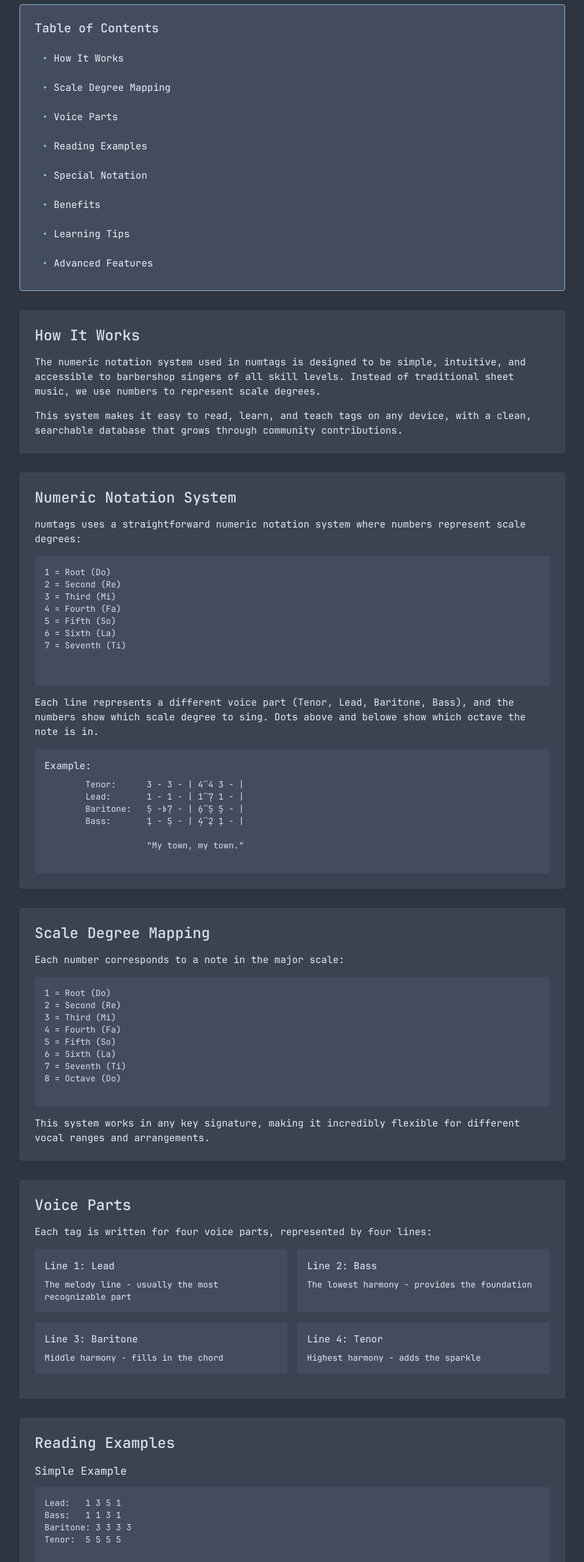
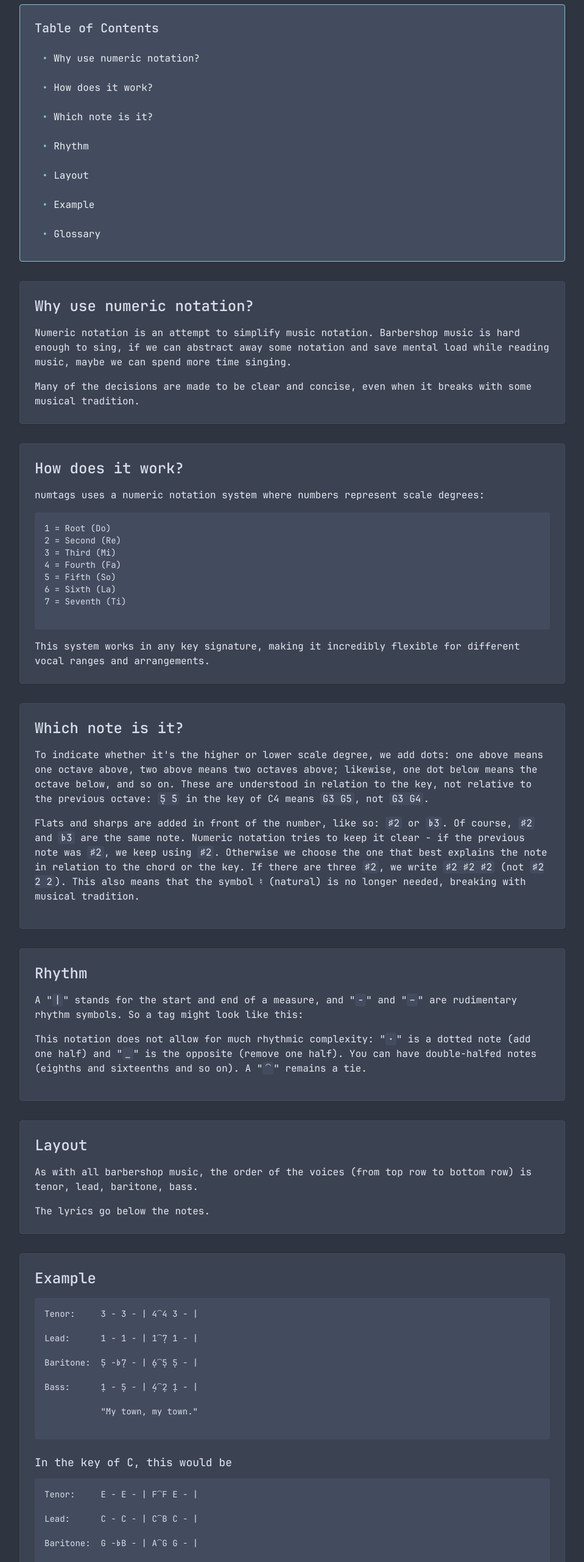
Before and after one commit to bumbleblue/numtags, a SvelteKit app: page /notation in a window 1280 px wide. Shown: the part 234-2795 px from the top of the page at 61% size, without its empty margins (160-1119 px from the left). Built offline with nearby package versions, Linux system fonts and the light colour scheme.

Commit message:
New content for Notation page

```diff
--- a/src/routes/notation/+page.svelte
+++ b/src/routes/notation/+page.svelte
@@ -30,87 +30,46 @@
       Table of Contents
     </h2>
     <nav class="space-y-2">
+      <a href="#why-numeric" class="block text-nord-6 hover:text-nord-8 hover:bg-nord-1 px-3 py-2 rounded transition-all duration-200">
+        <span class="text-nord-8">•</span> Why use numeric notation?
+      </a>
       <a href="#how-it-works" class="block text-nord-6 hover:text-nord-8 hover:bg-nord-1 px-3 py-2 rounded transition-all duration-200">
-        <span class="text-nord-8">•</span> How It Works
+        <span class="text-nord-8">•</span> How does it work?
       </a>
-      <a href="#scale-degrees" class="block text-nord-6 hover:text-nord-8 hover:bg-nord-1 px-3 py-2 rounded transition-all duration-200">
-        <span class="text-nord-8">•</span> Scale Degree Mapping
+      <a href="#which-note" class="block text-nord-6 hover:text-nord-8 hover:bg-nord-1 px-3 py-2 rounded transition-all duration-200">
+        <span class="text-nord-8">•</span> Which note is it?
       </a>
-      <a href="#voice-parts" class="block text-nord-6 hover:text-nord-8 hover:bg-nord-1 px-3 py-2 rounded transition-all duration-200">
-        <span class="text-nord-8">•</span> Voice Parts
+      <a href="#rhythm" class="block text-nord-6 hover:text-nord-8 hover:bg-nord-1 px-3 py-2 rounded transition-all duration-200">
+        <span class="text-nord-8">•</span> Rhythm
       </a>
-      <a href="#reading-examples" class="block text-nord-6 hover:text-nord-8 hover:bg-nord-1 px-3 py-2 rounded transition-all duration-200">
-        <span class="text-nord-8">•</span> Reading Examples
+      <a href="#layout" class="block text-nord-6 hover:text-nord-8 hover:bg-nord-1 px-3 py-2 rounded transition-all duration-200">
+        <span class="text-nord-8">•</span> Layout
       </a>
-      <a href="#special-notation" class="block text-nord-6 hover:text-nord-8 hover:bg-nord-1 px-3 py-2 rounded transition-all duration-200">
-        <span class="text-nord-8">•</span> Special Notation
+      <a href="#example" class="block text-nord-6 hover:text-nord-8 hover:bg-nord-1 px-3 py-2 rounded transition-all duration-200">
+        <span class="text-nord-8">•</span> Example
       </a>
-      <a href="#benefits" class="block text-nord-6 hover:text-nord-8 hover:bg-nord-1 px-3 py-2 rounded transition-all duration-200">
-        <span class="text-nord-8">•</span> Benefits
-      </a>
-      <a href="#learning-tips" class="block text-nord-6 hover:text-nord-8 hover:bg-nord-1 px-3 py-2 rounded transition-all duration-200">
-        <span class="text-nord-8">•</span> Learning Tips
-      </a>
-      <a href="#advanced-features" class="block text-nord-6 hover:text-nord-8 hover:bg-nord-1 px-3 py-2 rounded transition-all duration-200">
-        <span class="text-nord-8">•</span> Advanced Features
+      <a href="#glossary" class="block text-nord-6 hover:text-nord-8 hover:bg-nord-1 px-3 py-2 rounded transition-all duration-200">
+        <span class="text-nord-8">•</span> Glossary
       </a>
     </nav>
   </div>
 
-  <!-- How It Works -->
-  <div id="how-it-works" class="card-bg rounded shadow-sm border p-6">
-    <h2 class="text-2xl font-semibold text-nord-4 mb-4">How It Works</h2>
+  <!-- Why use numeric notation? -->
+  <div id="why-numeric" class="card-bg rounded shadow-sm border p-6">
+    <h2 class="text-2xl font-semibold text-nord-4 mb-4">Why use numeric notation?</h2>
     <p class="text-nord-5 mb-4">
-      The numeric notation system used in numtags is designed to be simple, intuitive, and accessible to barbershop singers of all skill levels. Instead of traditional sheet music, we use numbers to represent scale degrees.
+      Numeric notation is an attempt to simplify music notation. Barbershop music is hard enough to sing, if we can abstract away some notation and save mental load while reading music, maybe we can spend more time singing.
     </p>
     <p class="text-nord-5">
-      This system makes it easy to read, learn, and teach tags on any device, with a clean, searchable database that grows through community contributions.
+      Many of the decisions are made to be clear and concise, even when it breaks with some musical tradition.
     </p>
   </div>
 
-
-
-  <!-- Numeric Notation -->
-  <div id="numeric-notation" class="card-bg rounded shadow-sm border p-6">
-    <h2 class="text-2xl font-semibold text-nord-4 mb-4">Numeric Notation System</h2>
+  <!-- How does it work? -->
+  <div id="how-it-works" class="card-bg rounded shadow-sm border p-6">
+    <h2 class="text-2xl font-semibold text-nord-4 mb-4">How does it work?</h2>
     <p class="text-nord-5 mb-4">
-      numtags uses a straightforward numeric notation system where numbers represent scale degrees:    </p>
-
-    <div class="bg-nord-2 rounded p-4 mb-4">
-      <pre class="tag-notation text-sm">
-1 = Root (Do)
-2 = Second (Re)
-3 = Third (Mi)
-4 = Fourth (Fa)
-5 = Fifth (So)
-6 = Sixth (La)
-7 = Seventh (Ti)
-
-      </pre>
-    </div>
-
-    <p class="text-nord-5 mb-4">
-      Each line represents a different voice part (Tenor, Lead, Baritone, Bass), and the numbers show which scale degree to sing. Dots above and belowe show which octave the note is in.
-    </p>
-
-    <div class="bg-nord-2 rounded p-4">
-      <h3 class="font-medium text-nord-4 mb-2">Example:</h3>
-      <pre class="tag-notation text-sm">
-        Tenor:      3 - 3 - | 4⁀4 3 - |
-        Lead:       1 - 1 - | 1⁀7̣ 1 - |
-        Baritone:   5̣ -♭7̣ - | 6̣⁀5̣ 5̣ - |
-        Bass:       1̣ - 5̣ - | 4̣⁀2̣ 1̣ - |
-
-                    "My town, my town."
-      </pre>
-    </div>
-  </div>
-
-  <!-- Scale Degree Mapping -->
-  <div id="scale-degrees" class="card-bg rounded shadow-sm border p-6">
-    <h2 class="text-2xl font-semibold text-nord-4 mb-4">Scale Degree Mapping</h2>
-    <p class="text-nord-5 mb-4">
-      Each number corresponds to a note in the major scale:
+      numtags uses a numeric notation system where numbers represent scale degrees:
     </p>
 
     <div class="bg-nord-2 rounded p-4 mb-4">
@@ -122,7 +81,6 @@
 5 = Fifth (So)
 6 = Sixth (La)
 7 = Seventh (Ti)
-8 = Octave (Do)
       </pre>
     </div>
 
@@ -131,236 +89,147 @@
     </p>
   </div>
 
-  <!-- Voice Parts -->
-  <div id="voice-parts" class="card-bg rounded shadow-sm border p-6">
-    <h2 class="text-2xl font-semibold text-nord-4 mb-4">Voice Parts</h2>
+
+  <!-- Which note is it? -->
+  <div id="which-note" class="card-bg rounded shadow-sm border p-6">
+    <h2 class="text-2xl font-semibold text-nord-4 mb-4">Which note is it?</h2>
     <p class="text-nord-5 mb-4">
-      Each tag is written for four voice parts, represented by four lines:
+      To indicate whether it's the higher or lower scale degree, we add dots: one above means one octave above, two above means two octaves above; likewise, one dot below means the octave below, and so on. These are understood in relation to the key, not relative to the previous octave: <code class="bg-nord-2 px-1 rounded">5̣ 5̇</code> in the key of C4 means <code class="bg-nord-2 px-1 rounded">G3 G5</code>, not <code class="bg-nord-2 px-1 rounded">G3 G4</code>.
     </p>
-
-    <div class="grid grid-cols-1 md:grid-cols-2 gap-4 mb-4">
-      <div class="bg-nord-2 rounded p-4">
-        <h3 class="font-medium text-nord-4 mb-2">Line 1: Lead</h3>
-        <p class="text-nord-5 text-sm">The melody line - usually the most recognizable part</p>
-      </div>
-      <div class="bg-nord-2 rounded p-4">
-        <h3 class="font-medium text-nord-4 mb-2">Line 2: Bass</h3>
-        <p class="text-nord-5 text-sm">The lowest harmony - provides the foundation</p>
-      </div>
-      <div class="bg-nord-2 rounded p-4">
-        <h3 class="font-medium text-nord-4 mb-2">Line 3: Baritone</h3>
-        <p class="text-nord-5 text-sm">Middle harmony - fills in the chord</p>
-      </div>
-      <div class="bg-nord-2 rounded p-4">
-        <h3 class="font-medium text-nord-4 mb-2">Line 4: Tenor</h3>
-        <p class="text-nord-5 text-sm">Highest harmony - adds the sparkle</p>
-      </div>
-    </div>
+    <p class="text-nord-5 mb-4">
+      Flats and sharps are added in front of the number, like so: <code class="bg-nord-2 px-1 rounded">♯2</code> or <code class="bg-nord-2 px-1 rounded">♭3</code>. Of course, <code class="bg-nord-2 px-1 rounded">♯2</code> and <code class="bg-nord-2 px-1 rounded">♭3</code> are the same note. Numeric notation tries to keep it clear - if the previous note was <code class="bg-nord-2 px-1 rounded">♯2</code>, we keep using <code class="bg-nord-2 px-1 rounded">♯2</code>. Otherwise we choose the one that best explains the note in relation to the chord or the key. If there are three <code class="bg-nord-2 px-1 rounded">♯2</code>, we write <code class="bg-nord-2 px-1 rounded">♯2 ♯2 ♯2</code> (not <code class="bg-nord-2 px-1 rounded">♯2 2 2</code>). This also means that the symbol ♮ (natural) is no longer needed, breaking with musical tradition.
+    </p>
   </div>
 
-  <!-- Reading Examples -->
-  <div id="reading-examples" class="card-bg rounded shadow-sm border p-6">
-    <h2 class="text-2xl font-semibold text-nord-4 mb-4">Reading Examples</h2>
+  <!-- Rhythm -->
+  <div id="rhythm" class="card-bg rounded shadow-sm border p-6">
+    <h2 class="text-2xl font-semibold text-nord-4 mb-4">Rhythm</h2>
+    <p class="text-nord-5 mb-4">
+      A "<code class="bg-nord-2 px-1 rounded">|</code>" stands for the start and end of a measure, and "<code class="bg-nord-2 px-1 rounded">-</code>" and "<code class="bg-nord-2 px-1 rounded">–</code>" are rudimentary rhythm symbols. So a tag might look like this:
+    </p>
+    <p class="text-nord-5 mb-4">
+      This notation does not allow for much rhythmic complexity: "<code class="bg-nord-2 px-1 rounded">·</code>" is a dotted note (add one half) and "<code class="bg-nord-2 px-1 rounded">_</code>" is the opposite (remove one half). You can have double-halfed notes (eighths and sixteenths and so on). A "<code class="bg-nord-2 px-1 rounded">⁀</code>" remains a tie.
+    </p>
+  </div>
+
+  <!-- Layout -->
+  <div id="layout" class="card-bg rounded shadow-sm border p-6">
+    <h2 class="text-2xl font-semibold text-nord-4 mb-4">Layout</h2>
+    <p class="text-nord-5 mb-4">
+      As with all barbershop music, the order of the voices (from top row to bottom row) is tenor, lead, baritone, bass.
+    </p>
+    <p class="text-nord-5">
+      The lyrics go below the notes.
+    </p>
+  </div>
+
+  <!-- Example -->
+  <div id="example" class="card-bg rounded shadow-sm border p-6">
+    <h2 class="text-2xl font-semibold text-nord-4 mb-4">Example</h2>
 
     <div class="space-y-6">
-      <!-- Simple Example -->
+      <div class="bg-nord-2 rounded p-4">
+        <pre class="tag-notation text-sm">
+Tenor:     3 - 3 - | 4⁀4 3 - |
+
+Lead:      1 - 1 - | 1⁀7̣ 1 - |
+
+Baritone:  5̣ -♭7̣ - | 6̣⁀5̣ 5̣ - |
+
+Bass:      1̣ - 5̣ - | 4̣⁀2̣ 1̣ - |
+
+           "My town, my town."
+        </pre>
+      </div>
+
       <div>
-        <h3 class="text-lg font-medium text-nord-4 mb-3">Simple Example</h3>
-        <div class="bg-nord-2 rounded p-4 mb-3">
+        <h3 class="text-lg font-medium text-nord-4 mb-3">In the key of C, this would be</h3>
+        <div class="bg-nord-2 rounded p-4 mb-4">
           <pre class="tag-notation text-sm">
-Lead:   1 3 5 1
-Bass:   1 1 3 1
-Baritone: 3 3 3 3
-Tenor:  5 5 5 5
+Tenor:     E - E - | F⁀F E - |
+
+Lead:      C - C - | C⁀B C - |
+
+Baritone:  G -♭B - | A⁀G G - |
+
+Bass:      C - G - | F⁀D C - |
+
+           "My town, my town."
           </pre>
         </div>
-        <p class="text-nord-5 text-sm">
-          This represents a simple I-V-I progression in C major:
-        </p>
-        <ul class="text-nord-5 text-sm list-disc list-inside mt-2 space-y-1">
-          <li><strong>Lead:</strong> C-E-G-C</li>
-          <li><strong>Bass:</strong> C-C-E-C</li>
-          <li><strong>Baritone:</strong> E-E-E-E</li>
-          <li><strong>Tenor:</strong> G-G-G-G</li>
-        </ul>
       </div>
 
-      <!-- With Lyrics -->
       <div>
-        <h3 class="text-lg font-medium text-nord-4 mb-3">With Lyrics</h3>
+        <h3 class="text-lg font-medium text-nord-4 mb-3">In the key of F, this would be</h3>
         <div class="bg-nord-2 rounded p-4">
           <pre class="tag-notation text-sm">
-|  3  5  4  - |  4  -  -  4 |  3  -  -  - |
-|  1  1  1  - |  2  1  7̣  7̣ |  2  -  1  - |
-|  5̣  5̣  5̣  - |  5̣  -  -  5̣ |  5̣  -  -  - |
-|  1̣  3̣  2̣  - |  2̣  -  -  2̣ |  1̣  -  -  - |
+Tenor:     A - A - | ♭B⁀♭B A - |
 
-Close your eyes,
-                (close your eyes)
-                          in sleep.
+Lead:      F - F - |  F⁀ E F - |
+
+Baritone:  C -♭E - |  D⁀ C C - |
+
+Bass:      F - C - | ♭B⁀ G F - |
+
+           "My town, my town."
           </pre>
         </div>
       </div>
     </div>
   </div>
 
-  <!-- Special Notation -->
-  <div id="special-notation" class="card-bg rounded shadow-sm border p-6">
-    <h2 class="text-2xl font-semibold text-nord-4 mb-4">Special Notation</h2>
+  <!-- Glossary -->
+  <div id="glossary" class="card-bg rounded shadow-sm border p-6">
+    <h2 class="text-2xl font-semibold text-nord-4 mb-4">Glossary</h2>
 
-    <div class="space-y-4">
-      <!-- Octave Markers -->
-      <div>
-        <h3 class="text-lg font-medium text-nord-4 mb-2">Octave Markers</h3>
-        <div class="bg-nord-2 rounded p-4 mb-3">
-          <pre class="tag-notation text-sm">
-Regular numbers (1-8): Middle octave
-Numbers with dot below (1̣, 2̣, etc.): Lower octave
-Numbers with dot above (1̇, 2̇, etc.): Higher octave
-          </pre>
-        </div>
-      </div>
-
-      <!-- Accidentals -->
-      <div>
-        <h3 class="text-lg font-medium text-nord-4 mb-2">Accidentals</h3>
-        <div class="bg-nord-2 rounded p-4 mb-3">
-          <pre class="tag-notation text-sm">
-Sharp (#): ♯1, ♯2, etc.
-Flat (♭): ♭3, ♭7, etc.
-Natural (♮): ♮4, ♮5, etc.
-          </pre>
-        </div>
-      </div>
-
-      <!-- Rhythm Notation -->
-      <div>
-        <h3 class="text-lg font-medium text-nord-4 mb-2">Rhythm Notation</h3>
-        <div class="bg-nord-2 rounded p-4">
-          <pre class="tag-notation text-sm">
-Dash (-): Hold the previous note
-Pipe (|): Measure separator
-Space: Short pause or breath
-          </pre>
-        </div>
-      </div>
+    <div class="overflow-x-auto">
+      <table class="w-full border-collapse">
+        <thead>
+          <tr class="border-b border-nord-3">
+            <th class="text-left py-2 px-4 font-semibold text-nord-4">Symbol</th>
+            <th class="text-left py-2 px-4 font-semibold text-nord-4">Meaning</th>
+          </tr>
+        </thead>
+        <tbody>
+          <tr class="border-b border-nord-3">
+            <td class="py-2 px-4 font-mono text-nord-5"><code class="bg-nord-2 px-1 rounded">4</code></td>
+            <td class="py-2 px-4 text-nord-5">fourth scale degree or "fa" in Solfege</td>
+          </tr>
+          <tr class="border-b border-nord-3">
+            <td class="py-2 px-4 font-mono text-nord-5"><code class="bg-nord-2 px-1 rounded">♭3</code></td>
+            <td class="py-2 px-4 text-nord-5">flat three</td>
+          </tr>
+          <tr class="border-b border-nord-3">
+            <td class="py-2 px-4 font-mono text-nord-5"><code class="bg-nord-2 px-1 rounded">♯5</code></td>
+            <td class="py-2 px-4 text-nord-5">sharp five</td>
+          </tr>
+          <tr class="border-b border-nord-3">
+            <td class="py-2 px-4 font-mono text-nord-5"><code class="bg-nord-2 px-1 rounded">|</code></td>
+            <td class="py-2 px-4 text-nord-5">measure end</td>
+          </tr>
+          <tr class="border-b border-nord-3">
+            <td class="py-2 px-4 font-mono text-nord-5"><code class="bg-nord-2 px-1 rounded">1̲</code></td>
+            <td class="py-2 px-4 text-nord-5">half note (remove one half)</td>
+          </tr>
+          <tr class="border-b border-nord-3">
+            <td class="py-2 px-4 font-mono text-nord-5"><code class="bg-nord-2 px-1 rounded">·</code></td>
+            <td class="py-2 px-4 text-nord-5">dotted note (add one half)</td>
+          </tr>
+          <tr class="border-b border-nord-3">
+            <td class="py-2 px-4 font-mono text-nord-5"><code class="bg-nord-2 px-1 rounded">2⁀2</code></td>
+            <td class="py-2 px-4 text-nord-5">tie</td>
+          </tr>
+          <tr class="border-b border-nord-3">
+            <td class="py-2 px-4 font-mono text-nord-5"><code class="bg-nord-2 px-1 rounded">-</code></td>
+            <td class="py-2 px-4 text-nord-5">hold quarter note</td>
+          </tr>
+          <tr>
+            <td class="py-2 px-4 font-mono text-nord-5"><code class="bg-nord-2 px-1 rounded">–</code></td>
+            <td class="py-2 px-4 text-nord-5">hold half note</td>
+          </tr>
+        </tbody>
+      </table>
     </div>
   </div>
 
-  <!-- Benefits -->
-  <div id="benefits" class="card-bg rounded shadow-sm border p-6">
-    <h2 class="text-2xl font-semibold text-nord-4 mb-4">Benefits of Numeric Notation</h2>
-
-    <div class="grid grid-cols-1 md:grid-cols-3 gap-6">
-      <div>
-        <h3 class="text-lg font-medium text-nord-4 mb-2">✅ Accessibility</h3>
-        <ul class="text-nord-5 text-sm space-y-1">
-          <li>• No need to read traditional sheet music</li>
-          <li>• Works in any key signature</li>
-          <li>• Easy to learn and remember</li>
-        </ul>
-      </div>
-      <div>
-        <h3 class="text-lg font-medium text-nord-4 mb-2">✅ Portability</h3>
-        <ul class="text-nord-5 text-sm space-y-1">
-          <li>• Can be written on any device</li>
-          <li>• Takes up minimal space</li>
-          <li>• Easy to share via text or email</li>
-        </ul>
-      </div>
-      <div>
-        <h3 class="text-lg font-medium text-nord-4 mb-2">✅ Flexibility</h3>
-        <ul class="text-nord-5 text-sm space-y-1">
-          <li>• Transpose to any key instantly</li>
-          <li>• Works for any vocal range</li>
-          <li>• Adaptable to different arrangements</li>
-        </ul>
-      </div>
-    </div>
-  </div>
-
-  <!-- Learning Tips -->
-  <div id="learning-tips" class="card-bg rounded shadow-sm border p-6">
-    <h2 class="text-2xl font-semibold text-nord-4 mb-4">Learning Tips</h2>
-
-    <div class="space-y-4">
-      <div>
-        <h3 class="text-lg font-medium text-nord-4 mb-2">Start Simple</h3>
-        <ol class="text-nord-5 list-decimal list-inside space-y-1">
-          <li>Begin with familiar songs you already know</li>
-          <li>Practice singing the scale degrees (Do, Re, Mi, etc.)</li>
-          <li>Use the search function to find easier tags first</li>
-        </ol>
-      </div>
-
-      <div>
-        <h3 class="text-lg font-medium text-nord-4 mb-2">Practice Techniques</h3>
-        <ul class="text-nord-5 list-disc list-inside space-y-1">
-          <li><strong>Sing the numbers</strong> out loud as you read</li>
-          <li><strong>Tap the rhythm</strong> while singing the numbers</li>
-          <li><strong>Start slow</strong> and gradually increase tempo</li>
-          <li><strong>Use a piano</strong> to check your pitch accuracy</li>
-        </ul>
-      </div>
-
-      <div>
-        <h3 class="text-lg font-medium text-nord-4 mb-2">Common Patterns</h3>
-        <div class="bg-nord-2 rounded p-4">
-          <pre class="tag-notation text-sm">
-1-3-5: Major triad (Do-Mi-So)
-1-2-3: Stepwise motion (Do-Re-Mi)
-5-4-3: Descending (So-Fa-Mi)
-1-8-1: Octave leap (Do-Do-Do)
-          </pre>
-        </div>
-      </div>
-    </div>
-  </div>
-
-  <!-- Advanced Features -->
-  <div id="advanced-features" class="card-bg rounded shadow-sm border p-6">
-    <h2 class="text-2xl font-semibold text-nord-4 mb-4">Advanced Features</h2>
-
-    <div class="space-y-4">
-      <div>
-        <h3 class="text-lg font-medium text-nord-4 mb-2">Key Transposition</h3>
-        <p class="text-nord-5 mb-3">
-          The beauty of numeric notation is that it works in any key. A tag written in C major can be instantly transposed to F major by simply changing your reference note.
-        </p>
-      </div>
-
-      <div>
-        <h3 class="text-lg font-medium text-nord-4 mb-2">Harmony Analysis</h3>
-        <p class="text-nord-5 mb-3">
-          Numbers make it easy to see harmonic relationships:
-        </p>
-        <div class="bg-nord-2 rounded p-4">
-          <pre class="tag-notation text-sm">
-1-3-5: Root position triad
-3-5-1: First inversion
-5-1-3: Second inversion
-          </pre>
-        </div>
-      </div>
-
-      <div>
-        <h3 class="text-lg font-medium text-nord-4 mb-2">Voice Leading</h3>
-        <p class="text-nord-5">
-          The notation clearly shows how each voice part moves, making it easier to understand the harmonic progression and voice leading principles.
-        </p>
-      </div>
-    </div>
-  </div>
-
-  <!-- Getting Started -->
-  <div class="card-bg rounded shadow-sm border p-6">
-    <h2 class="text-2xl font-semibold text-nord-4 mb-4">Getting Started</h2>
-    <ol class="text-nord-5 list-decimal list-inside space-y-2">
-      <li><strong>Choose a familiar tag</strong> from the collection</li>
-      <li><strong>Start with the melody</strong> (Lead part)</li>
-      <li><strong>Add the bass line</strong> once you're comfortable</li>
-      <li><strong>Gradually add</strong> the inner voices (Baritone, Tenor)</li>
-      <li><strong>Practice with a group</strong> to hear the full harmony</li>
-    </ol>
-  </div>
 </div>
```
